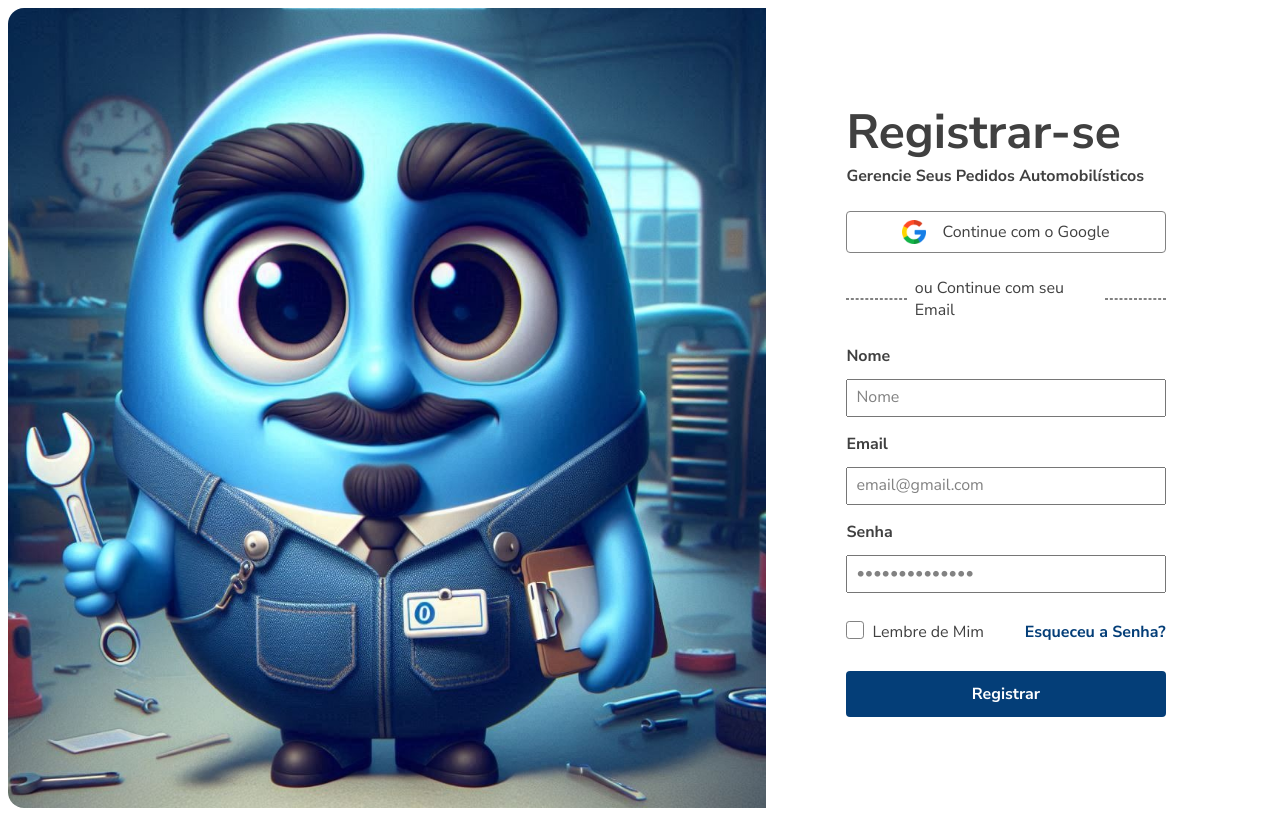
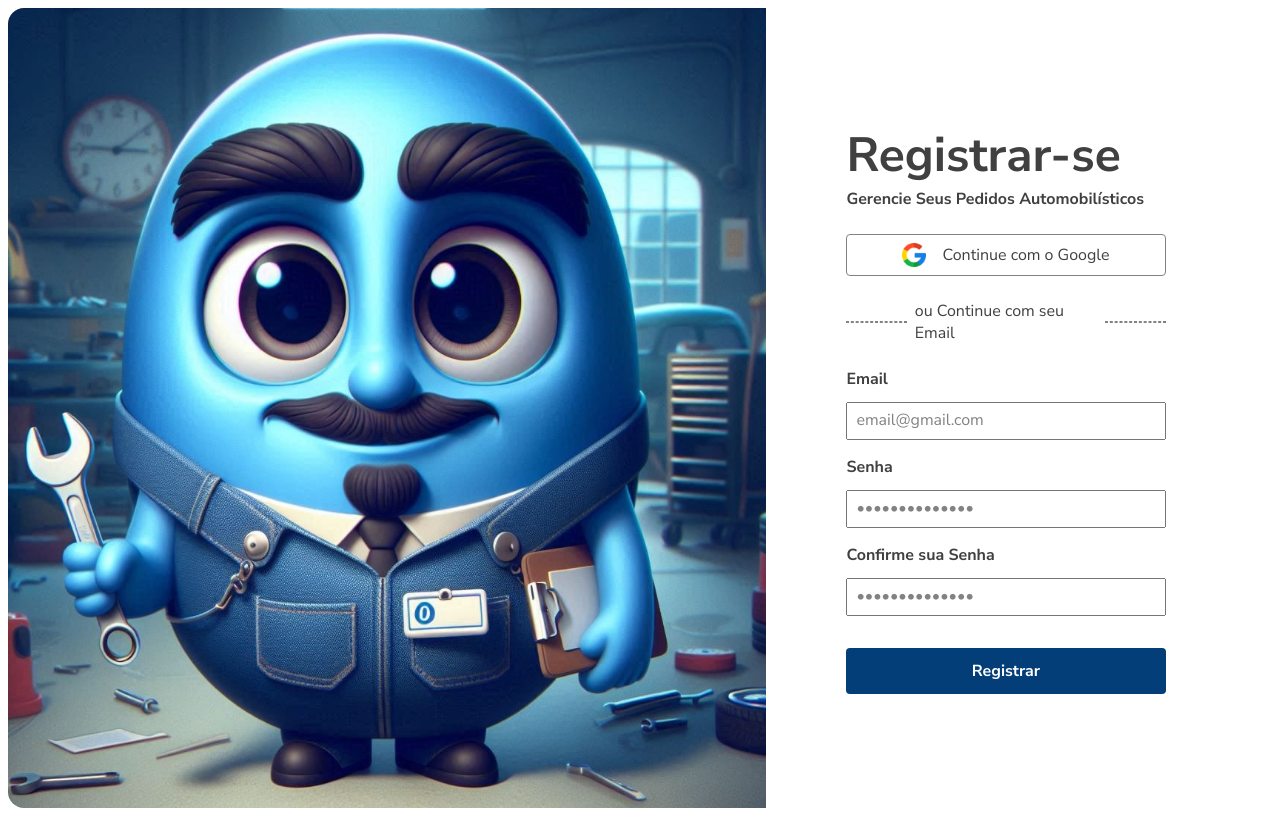
Before and after one commit to erikscar/autotech, an Angular app: page / in a window 1280 px wide. Built offline with nearby package versions, Linux system fonts and the light colour scheme.

Commit message:
feat(components): Added Passwords missmatch validations

```diff
--- a/src/app/app.component.html
+++ b/src/app/app.component.html
@@ -1 +1 @@
-<app-register></app-register>
+<router-outlet></router-outlet>
--- a/src/app/app.component.ts
+++ b/src/app/app.component.ts
@@ -1,12 +1,10 @@
 import { Component } from '@angular/core';
+import { ReactiveFormsModule } from '@angular/forms';
 import { RouterOutlet } from '@angular/router';
-import { LoginComponent } from './pages/login/login.component';
-import { RegisterComponent } from './pages/register/register.component';
-import { HttpClientModule } from '@angular/common/http';
 
 @Component({
   selector: 'app-root',
-  imports: [RouterOutlet, LoginComponent, RegisterComponent],
+  imports: [RouterOutlet, ReactiveFormsModule],
   templateUrl: './app.component.html',
   styleUrl: './app.component.scss'
 })
--- a/src/app/app.routes.ts
+++ b/src/app/app.routes.ts
@@ -1,3 +1,8 @@
 import { Routes } from '@angular/router';
+import { RegisterComponent } from './pages/register/register.component';
+import { HomeComponent } from './pages/home/home.component';
 
-export const routes: Routes = [];
+export const routes: Routes = [
+    { path:"", component: RegisterComponent, pathMatch: 'full' },
+    { path:"home", component: HomeComponent}
+];
--- a/src/app/components/auth-form/auth-form.component.html
+++ b/src/app/components/auth-form/auth-form.component.html
@@ -1,4 +1,4 @@
-<form #form="ngForm" (ngSubmit)="onSubmit(form)">
+<form [formGroup]="form" (ngSubmit)="onSubmit(form)">
     <h1 class="form-title">Registrar-se</h1>
     <p class="form-subtitle">Gerencie Seus Pedidos Automobilísticos</p>
     <div class="google-login">
@@ -12,23 +12,26 @@
         <hr>
     </div>
 
-    <label for="">Nome</label>
-    <input type="text" placeholder="Nome" id="name" name="name" ngModel>
+    <label for="email">Email</label>
+    <input type="text" placeholder="email@gmail.com" formControlName="email">
 
-    <label for="">Email</label>
-    <input type="text" placeholder="email@gmail.com" id="email" name="email" ngModel>
+    <label for="hashPassword">Senha</label>
+    <input type="password" placeholder="••••••••••••••" formControlName="hashPassword">
 
-    <label for="">Senha</label>
-    <input type="text" placeholder="••••••••••••••" id="hashPassword" name="hashPassword" ngModel>
+    <label for="">Confirme sua Senha</label>
+    <input type="password" placeholder="••••••••••••••" formControlName="confirmPassword">
 
+    <div *ngIf="form?.errors?.['missmatch'] && form.touched">
+        <p [ngStyle]>Password must match</p>
+    </div>
 
-    <div class="checkbox-group">
+    <!-- <div class="checkbox-group">
         <div class="checkbox-wrapper">
             <input type="checkbox" name="" id="">
             <p>Lembre de Mim</p>
         </div>
         <p class="forgot-password">Esqueceu a Senha?</p>
-    </div>
+    </div> -->
 
     <button class="submit-btn" type="submit">Registrar</button>
 </form>
--- a/src/app/components/auth-form/auth-form.component.scss
+++ b/src/app/components/auth-form/auth-form.component.scss
@@ -96,6 +96,7 @@ form {
 
   .submit-btn {
     width: 100%;
+    margin-top: 1rem;
     border: 0;
     border-radius: .25rem;
     padding: .75rem;
@@ -103,5 +104,12 @@ form {
     color: #fff;
     font-weight: bold;
     font-size: 16px;
+    cursor: pointer;
+    transition: 1s;
+
+    &:hover {
+      transform: scale(1.03);
+      opacity: 0.8;
+    }
   }
 }
--- a/src/app/components/auth-form/auth-form.component.ts
+++ b/src/app/components/auth-form/auth-form.component.ts
@@ -1,30 +1,42 @@
   import { CommonModule } from '@angular/common';
   import { Component } from '@angular/core';
   import { AuthService } from '../../services/auth.service';
-  import { FormsModule, NgForm } from '@angular/forms';
+  import { AbstractControl, FormControl, FormGroup, ReactiveFormsModule, Validators } from '@angular/forms';
+import { Router } from '@angular/router';
 
   @Component({
     selector: 'app-auth-form',
-    imports: [CommonModule, FormsModule],
+    imports: [CommonModule, ReactiveFormsModule],
     templateUrl: './auth-form.component.html',
     styleUrl: './auth-form.component.scss'
   })
   export class AuthFormComponent {
-    constructor(private authService: AuthService) {}
+    form: FormGroup;
+    constructor(private authService: AuthService, private router: Router) {
+      this.form = new FormGroup({
+        email: new FormControl('', [Validators.required, Validators.email]),
+        hashPassword: new FormControl('', [Validators.required]),
+        confirmPassword: new FormControl('', [Validators.required])
+      },
+    {validators: this.passwordMatchValidator})
+    }
 
-    onSubmit(form: NgForm) {
-      this.authService.register(form.value).subscribe({
-        next: (response) => {
-          console.log('Login realizado com sucesso!', response);
+    onSubmit(form: FormGroup) {
+      const { confirmPassword, ...formData } = form.value;
+
+      this.authService.register(formData).subscribe({
+        next: (res) => {
+          this.router.navigate(['/home'])
+          console.log(res.message)
         },
         error: (error) => {
           console.error('Erro no login', error);
-        },
-        complete: () => {
-          console.log('Operação concluída');
         }
       });
+    }
 
-
+    passwordMatchValidator(control: AbstractControl) {
+      return control.get('hashPassword')?.value ===
+      control.get('confirmPassword')?.value ? null: { missmatch: true }
     }
   }
--- /dev/null
+++ b/src/app/pages/home/home.component.html
@@ -0,0 +1 @@
+<p>home works!</p>
--- a/src/app/services/auth.service.ts
+++ b/src/app/services/auth.service.ts
@@ -1,7 +1,7 @@
 import { HttpClient } from '@angular/common/http';
 import { Injectable } from '@angular/core';
 import { Observable } from 'rxjs';
-import { User } from '../interfaces/User';
+import { Router } from '@angular/router';
 
 @Injectable({
   providedIn: 'root'
```
Also changed, not shown: src/app/components/auth-form/auth-form.component-desk.ts (deleted, +0 -31 lines), src/app/pages/home/home.component.ts (added, +11 -0 lines), src/app/pages/home/home.component.scss (added), 1 other file (tests, documents, lock files or other folders).
